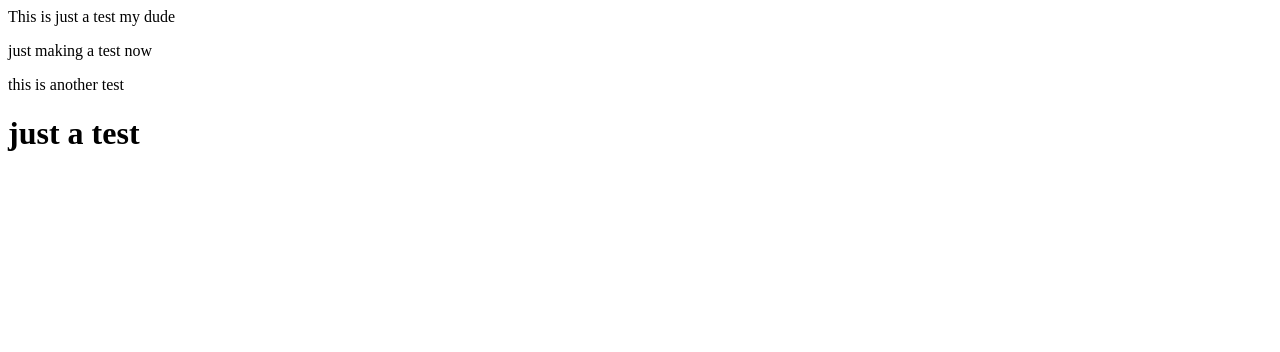
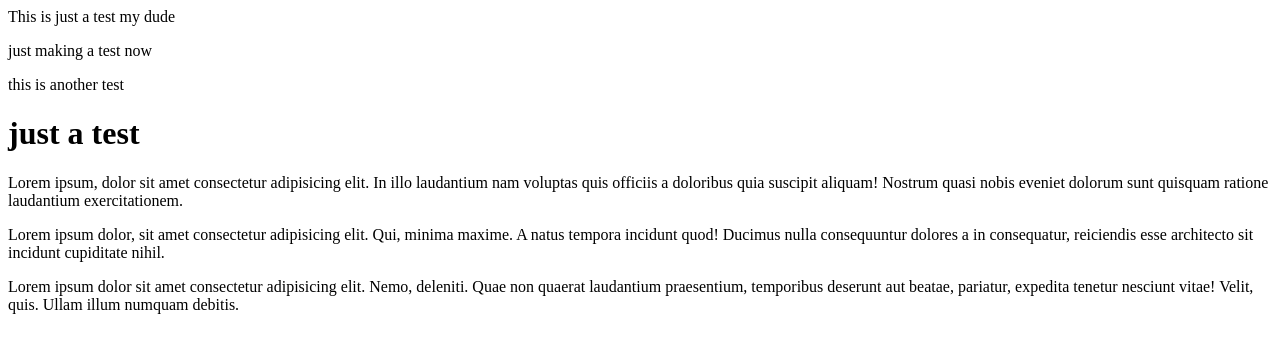
Before and after one commit to dm2906/TestRepo, a plain HTML site: page index.html in a window 1280 px wide. Drawn offline with Linux system fonts and the light colour scheme.

Commit message:
added some lorems to this

```diff
--- a/index.html
+++ b/index.html
@@ -6,4 +6,8 @@
 
 
     <h1>just a test</h1>
-</html>
+    <p>Lorem ipsum, dolor sit amet consectetur adipisicing elit. In illo laudantium nam voluptas quis officiis a doloribus quia suscipit aliquam! Nostrum quasi nobis eveniet dolorum sunt quisquam ratione laudantium exercitationem.</p>
+    <p>Lorem ipsum dolor, sit amet consectetur adipisicing elit. Qui, minima maxime. A natus tempora incidunt quod! Ducimus nulla consequuntur dolores a in consequatur, reiciendis esse architecto sit incidunt cupiditate nihil.</p>
+    <p>Lorem ipsum dolor sit amet consectetur adipisicing elit. Nemo, deleniti. Quae non quaerat laudantium praesentium, temporibus deserunt aut beatae, pariatur, expedita tenetur nesciunt vitae! Velit, quis. Ullam illum numquam debitis.</p>
+
+    </html>
```
